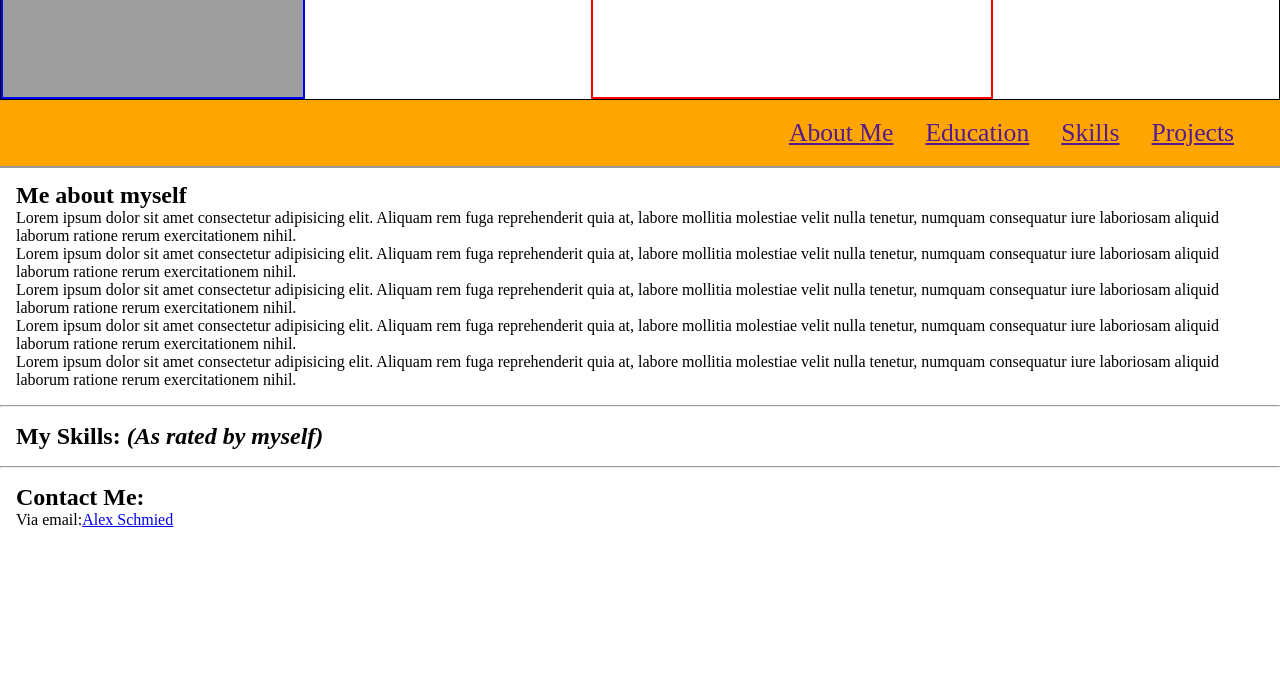
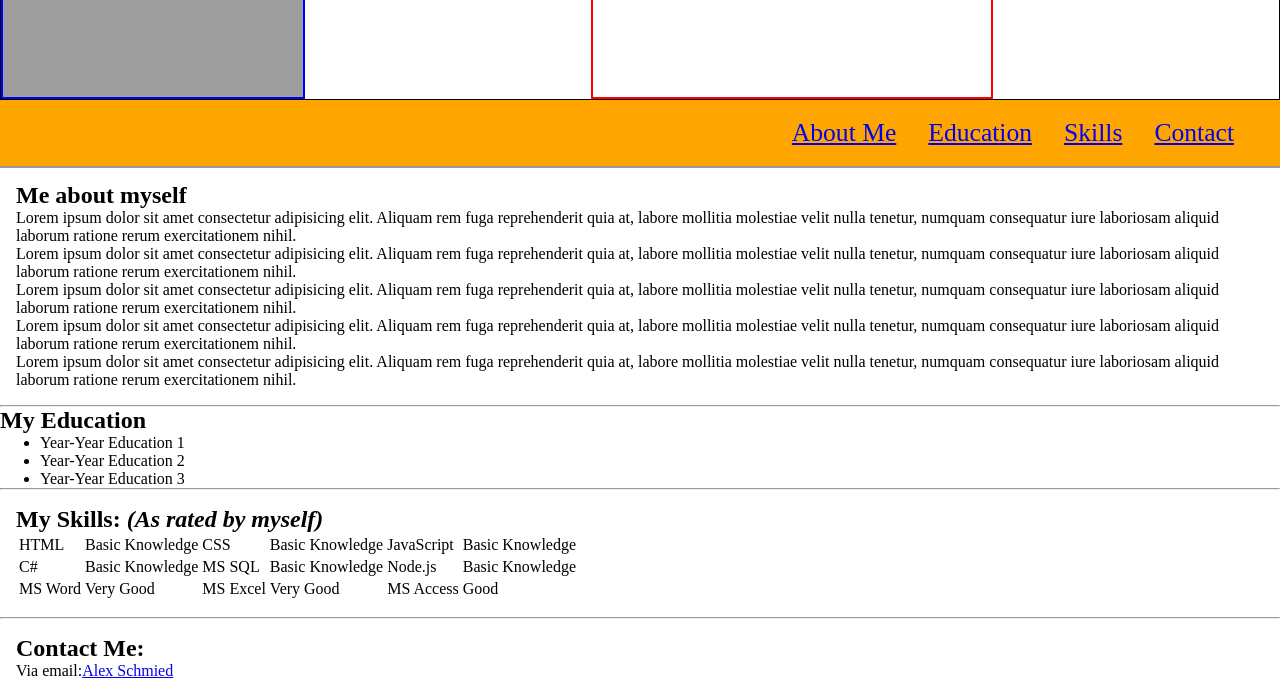
Before and after one commit to AlexSchmiediSchmied/UDEMY_2024WebDevBootcamp, a plain HTML site: page Capstone1_OnlineResume/index.html in a window 1280 px wide. Shown: the part 206-902 px from the top of the page. Before the commit the page ends 800 px from the top, so only its background shows below. Drawn offline with Linux system fonts and the light colour scheme; grey boxes are pictures that could not be loaded.

Commit message:
Update index.html

```diff
--- a/Capstone1_OnlineResume/index.html
+++ b/Capstone1_OnlineResume/index.html
@@ -22,21 +22,22 @@
     <div class="nav">
         <ul class="nav-ul">
             <li>
-                <a href="" class="side-link" id="about-me">About Me</a>
+                <a href="#aboutMe" class="side-link" >About Me</a>
             </li>
             <li>
-                <a href="" class="side-link" id="education">Education</a>
+                <a href="#education" class="side-link" >Education</a>
             </li>
             <li>
-                <a href="" class="side-link" id="skills">Skills</a>
+                <a href="#skill-table" class="side-link" >Skills</a>
             </li>
             <li>
-                <a href="" class="side-link" id="projects">Projects</a>
+                <a href="#contact" class="side-link">Contact</a>
             </li>
+
         </ul>
     </div>
 
-    <div class="aboutMe">
+    <div class="aboutMe" id="aboutMe">
         <h2>Me about myself</h2>
         <p> Lorem ipsum dolor sit amet consectetur adipisicing elit. Aliquam rem fuga reprehenderit quia at, labore mollitia molestiae velit nulla tenetur, numquam consequatur iure laboriosam aliquid laborum ratione rerum exercitationem nihil.</p>
         <p> Lorem ipsum dolor sit amet consectetur adipisicing elit. Aliquam rem fuga reprehenderit quia at, labore mollitia molestiae velit nulla tenetur, numquam consequatur iure laboriosam aliquid laborum ratione rerum exercitationem nihil.</p>
@@ -45,12 +46,52 @@
         <p> Lorem ipsum dolor sit amet consectetur adipisicing elit. Aliquam rem fuga reprehenderit quia at, labore mollitia molestiae velit nulla tenetur, numquam consequatur iure laboriosam aliquid laborum ratione rerum exercitationem nihil.</p>
     </div>
 <hr>
-    <div class="skill-table">
-        <h2>My Skills: <span id="italic">(As rated by myself)</span></h2>
+    <div class="education" id="education">
+        <h2>My Education</h2>
+        <ul>
+            <li><span class="strong">Year-Year</span> Education 1</li>
+            <li><span class="strong">Year-Year</span> Education 2</li>
+            <li><span class="strong">Year-Year</span> Education 3</li>
+        </ul>
     </div>
 <hr>
-<div class="bottom">
+    <div class="skill-table" id="skill-table">
+        <h2>My Skills: <span id="italic">(As rated by myself)</span></h2>
+        <div class="table">
+            <table>
+                <tr>
+                    <td class="strong">HTML</td>
+                    <td>Basic Knowledge</td>
+                    <td class="strong">CSS</td>
+                    <td>Basic Knowledge</td>
+                    <td class="strong">JavaScript</td>
+                    <td>Basic Knowledge</td>
+                </tr>
+                <tr>
+                    <td class="strong">C#</td>
+                    <td>Basic Knowledge</td>
+                    <td class="strong">MS SQL</td>
+                    <td>Basic Knowledge</td>
+                    <td class="strong">Node.js</td>
+                    <td>Basic Knowledge</td>
+                </tr>
+                <tr>
+                    <td class="strong">MS Word</td>
+                    <td>Very Good</td>
+                    <td class="strong">MS Excel</td>
+                    <td>Very Good</td>
+                    <td class="strong">MS Access</td>
+                    <td>Good</td>
+                </tr>
+
+            </table>
+        </div>
+    </div>
+<hr>
+<div class="bottom" id="contact">
     <h2>Contact Me:</h2>
     <p>Via email:<a href="mailto:webmaster@example.com">Alex Schmied</a></p>
+
+</div>
 </body>
 </html>
```
